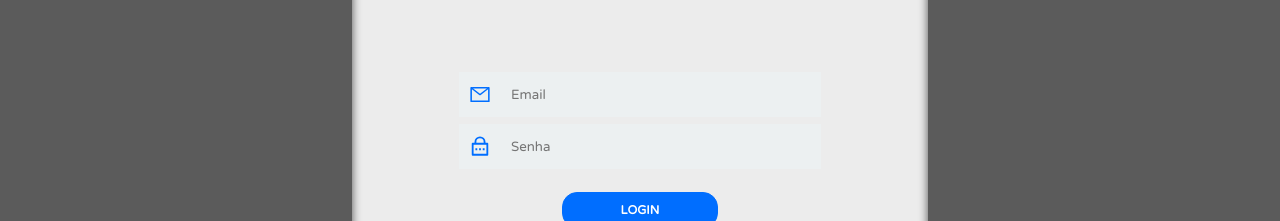
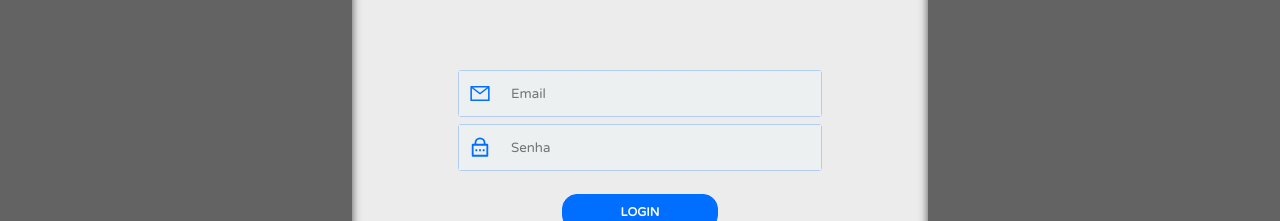
Before and after one commit to thiiz/Thiz-store, a Next.js app: page /about in a window 1280 px wide. Both pictures are taken after a click on the button "LOGIN". Shown: the part 250-471 px from the top of the page. Built offline with nearby package versions, Linux system fonts and the light colour scheme.

Commit message:
background login animate

```diff
--- a/components/login/MenuLogin.jsx
+++ b/components/login/MenuLogin.jsx
@@ -10,7 +10,7 @@ export default function MenuLogin({setToggleLogin}) {
 	}
 	return (
 		<div className={style.container}>
-			<button onClick={() => setToggleLogin(false)} className={style.closeLogin}><GrClose className={style.iconClose}/></button>
+			<button onClick={() => setToggleLogin(false)} className={style.closeLogin}><GrClose/></button>
 			<form className={style.form}>
 				<label className={style.label}>
 					<AiOutlineMail className={style.icon} />
--- a/components/login/login.module.css
+++ b/components/login/login.module.css
@@ -1,7 +1,7 @@
 .container{
 	background-color: #ececec;
-	width: 45vw;
-	height: 65vh;
+	width: 45%;
+	height: 65%;
 	display: flex;
 	justify-content: center;
 	align-items: center;
@@ -22,12 +22,6 @@
 	transition: ease-in-out 200ms;
 	padding: 6px 6px 0 6px;
 }
-.iconClose{
-color: red;
-}
-.iconClose:active > {
-	color: #acacac;
-}
 .form{
 	display: flex;
 	flex-direction: column;
@@ -44,6 +38,8 @@ color: red;
 .label{
 	display: flex;
 	align-items: center;
+	border: 1px solid rgba(0, 110, 255, 0.247);
+	border-radius: 3px;
 
 }
 .icon{
--- a/layout/header/Header.jsx
+++ b/layout/header/Header.jsx
@@ -29,15 +29,20 @@ function Header() {
 	}
 
 	const loginVariant = {
-		open: { opacity: 1, y: 0 },
-		closed: { opacity: 0, y: "-2800px" },
+		open: { opacity: 1, x: 0 },
+		closed: { opacity: 0, x: "-2800px" },
+	}
+	const loginBackgroundVariant = {
+		open: {transition: {delay: 0.5},backgroundColor: "#0000009c"},
+		closed: {backgroundColor: "#00000000"}
 	}
 
 	return (
 		<>
-			<motion.div animate={toggleLogin ? "open" : "closed"} variants={loginVariant} className={style.containerLogin} transition={{ ease: "easeOut", duration: 0.3 }}>
-				<div></div>
-				<MenuLogin toggleLogin={toggleLogin} setToggleLogin={setToggleLogin} />
+			<motion.div animate={toggleLogin ? "open" : "closed"} variants={loginVariant} className={style.containerLogin} transition={{ ease: "easeOut", duration: 0.5 }}>
+				<motion.div className={style.backgroundLogin} animate={toggleLogin ? "open" : "closed" } variants={loginBackgroundVariant} transition={{ ease: "easeOut", duration: 0.3 }}>
+					<MenuLogin toggleLogin={toggleLogin} setToggleLogin={setToggleLogin} />
+				</motion.div>
 			</motion.div>
 			<motion.header className={style.header} animate={!small ? scrollDirection === "down" ? "small" : "normal" : isOpenMobile ? "normal" : "small"} variants={!small ? desktopVariant : mobileVariant} transition={{ ease: "easeOut", duration: 0.3 }}>
 				<div className={style.taggleMenuMobile}>
--- a/layout/header/Header.module.css
+++ b/layout/header/Header.module.css
@@ -8,7 +8,7 @@
 			#C5AEF2 50%,
 			#8578EA 100%);
 	align-items: center;
-	grid-template-columns: 1fr 0fr 1fr;
+	grid-template-columns: 1.033fr 0fr 1fr;
 	overflow: hidden;
 	-webkit-box-shadow: 0 8px 6px -6px black;
 	   -moz-box-shadow: 0 8px 6px -6px black;
@@ -143,16 +143,20 @@
 }
 .containerLogin{
 	position: fixed;
-	margin: 0 auto;
-	display: flex;
-	justify-content: center;
-	align-items: center;
 	top: 0;
 	height: 100vh;
 	width: 100vw;
 	opacity: 0;
-	background-color: #000000a4;
 	z-index: 12;
+}
+.backgroundLogin{
+	/*background-color: #000000a4;*/
+	background-color: #00000000;
+	width: 100%;
+	height: 100%;
+	display: flex;
+	justify-content: center;
+	align-items: center;
 }
 .closeLogin{
 	position: absolute;
```
